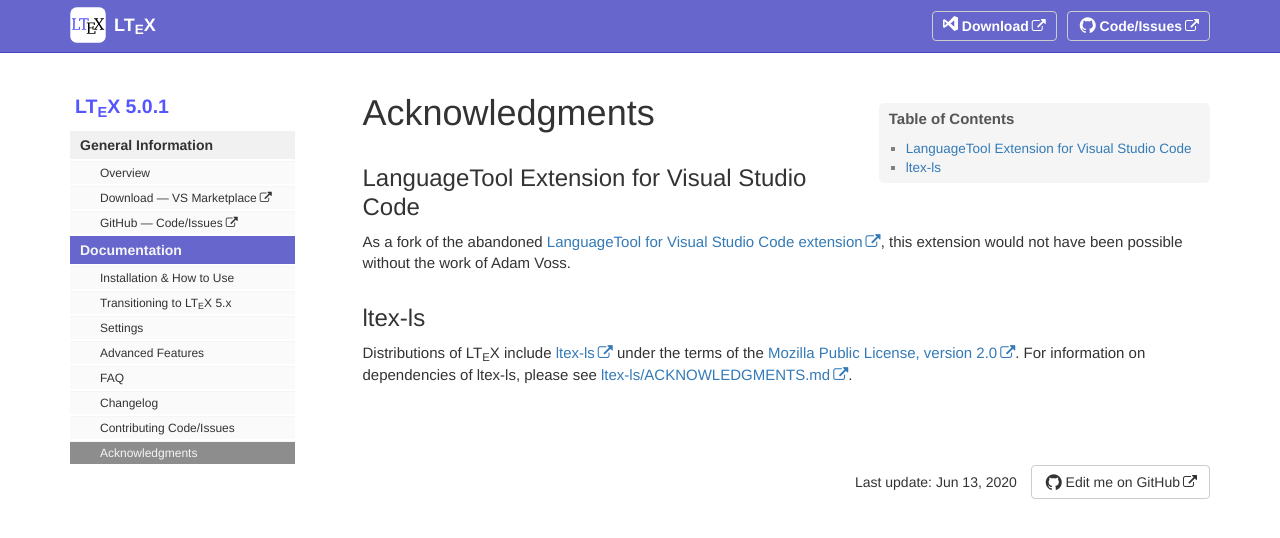
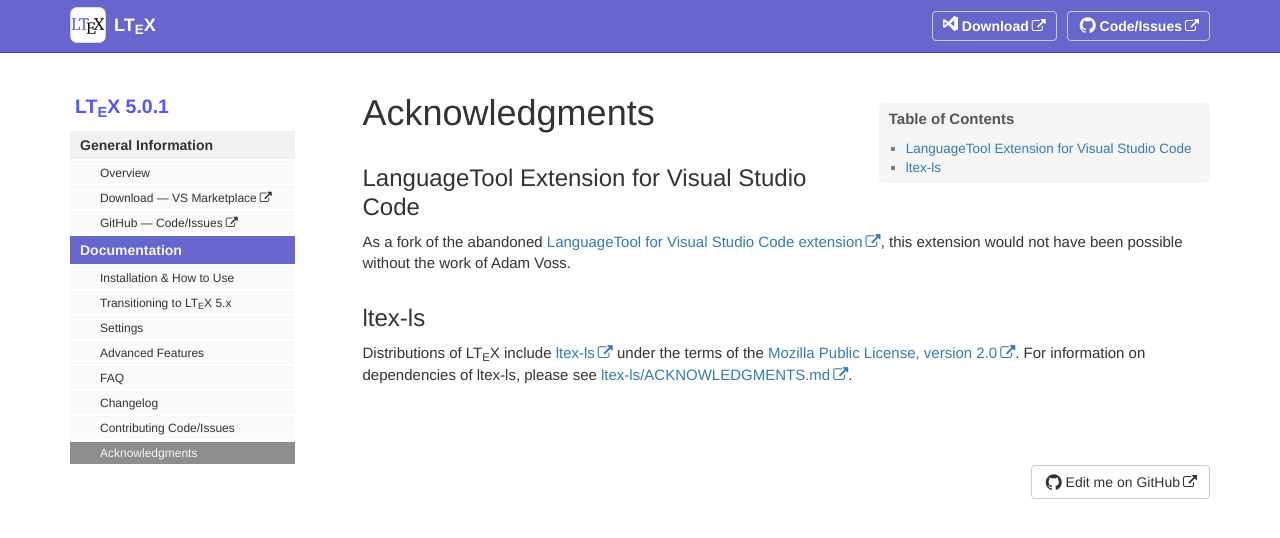
Before and after one commit to valentjn/vscode-ltex, a Jekyll site: the page built from pages/docs/acknowledgments.md, in a window 1280 px wide. Shown: the top 538 px of the page. Built offline with Jekyll 4.4.1, drawn with Linux system fonts in a browser that asks for light colours.

Commit message:
Remove last update text from footer

```diff
--- a/_includes/footer.html
+++ b/_includes/footer.html
@@ -10,7 +10,6 @@
             {% endcomment %}
             <div class="row">
                 <div class="col-lg-12 footer">
-                    Last update: {{ site.time | date: "%b %-d, %Y"  }}
                     {% if site.github_editme_path %}
                     <a target="_blank" rel="noopener" href="https://github.com/{{site.github_editme_path}}{{page.path}}" class="btn btn-default githubEditButton" role="button"><i class="fa fa-github fa-lg"></i> Edit me on GitHub</a>
                     {% endif %}
```
